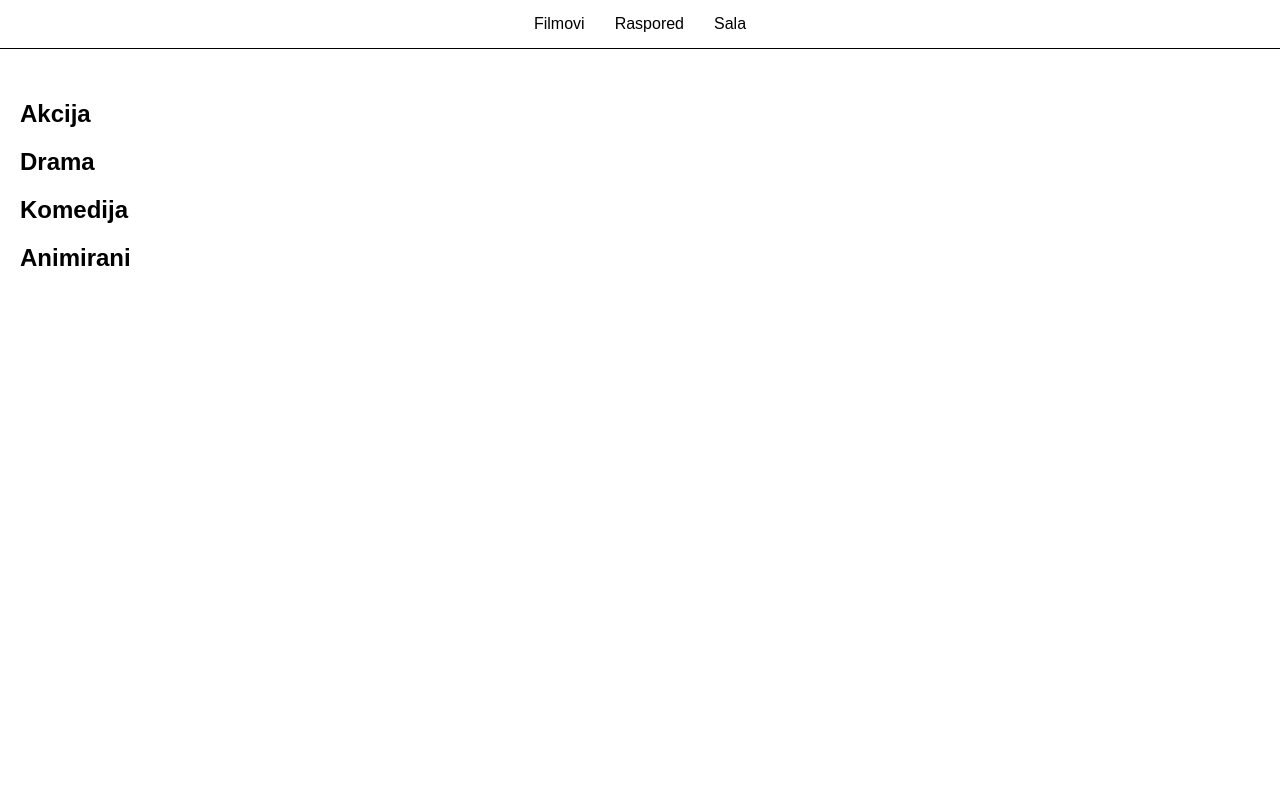
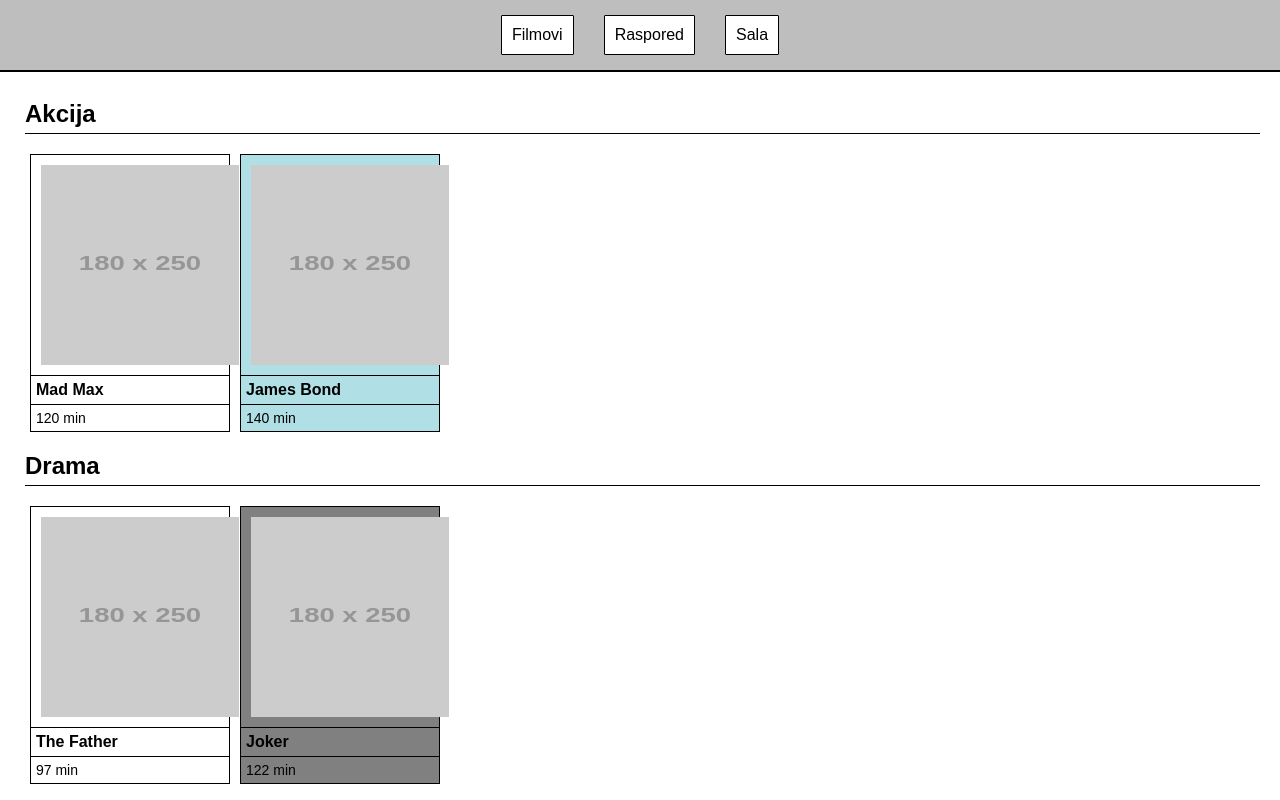
Before and after one commit to denistopic-art/kinoDenisTopic, a plain HTML site: page filmovi.html in a window 1280 px wide. Shown: the top 800 px of the page. Drawn offline with Linux system fonts and the light colour scheme; placeholder pictures from the web are drawn by us.

Commit message:
Doradjen navigacioni meni, implementiran u cjelosti prikaz filmova i žanrova istih, dodani stilovi.

```diff
--- a/filmovi.css
+++ b/filmovi.css
@@ -2,8 +2,8 @@ header{
     position:fixed;
     top:0;
     width: 100%;
-    border-bottom: 1px solid black ;
-    background:white;
+    border-bottom: 2px solid black ;
+    background:rgb(190, 190, 190);
 }
 body{
  margin:0;
@@ -18,7 +18,13 @@ ul{
 }
 li{
     margin:15px;
+    padding: 10px;
+    background-color: white;
+    border-color: black;
+    border: 1px solid black;
+    border-radius : 1px;
 }
+
 a{
     color:black;
     text-decoration:none;
@@ -27,3 +33,85 @@ main {
     margin-top: 60px;
     padding: 20px;
 }
+#akcija, #drama, #komedija, #animirani{
+    margin-bottom: 30px;
+}
+
+.filmovi{
+    display: flex;
+    flex-wrap: wrap;
+    gap: 10px;
+    margin-top: 20px;
+    margin-left: 10px;
+}
+
+.film{
+    flex-basis:200px;
+    box-sizing:border-box;
+    border:1px solid black;
+    display:flex;
+    flex-direction:column;
+}
+
+.film img{
+    width:100%;
+    height:auto;
+    display:block;
+    height: 200px;
+    padding:10px;
+
+}
+
+.trenutno{
+    background-color: white;
+    .naziv{
+        background:white;
+    }
+    .trajanje{
+        background:white;
+    }
+}
+
+.uskoro{
+    background-color: powderblue;
+    .naziv {
+        background:powderblue;
+    }
+    .trajanje {
+        background:powderblue;
+    }
+}
+
+.nije{
+    background-color: gray;
+        .naziv {
+        background:gray ;
+    }
+    .trajanje {
+        background:gray;
+    }
+}
+.film-info{
+    background:white;
+    border-top:1px solid black;
+    margin-top:auto;
+    width:100%;
+}
+
+.naziv{
+    padding:5px;
+    font-weight:bold;
+    border-bottom:1px solid black;
+    margin:0;
+}
+
+.trajanje{
+    padding:5px;
+    font-size:14px;
+    margin:0;
+}
+h2{
+    border-bottom:1px solid black;
+    padding-bottom:5px;
+    margin-left: 5px;
+}
--- a/filmovi.html
+++ b/filmovi.html
@@ -5,6 +5,7 @@
         <meta name = "viewport" content = "width=device-width, initial-scale=1.0">
         <link rel = "stylesheet" href = "filmovi.css">
     </head>
+    <body>
     <header>
         <nav>
             <ul>
@@ -14,25 +15,87 @@
             </ul>
         </nav>
     </header>
-    <body>
+
         <main>
             <div id="Akcija">
                 <h2>Akcija</h2>
-                <div class ="filmovi"></div>
+                <div class ="filmovi">
+                    <div class="film trenutno">
+                    <img src="https://via.placeholder.com/180x250" alt="Poster filma">
+
+                    <div class="film-info">
+                    <p class="naziv">Mad Max</p>
+                    <p class="trajanje">120 min</p>
+                    </div>
+                    </div>
+                    <div class="film uskoro">
+                        <img src="https://via.placeholder.com/180x250" alt="Poster filma">
+                        <div class="film-info">
+                        <p class="naziv">James Bond</p>
+                        <p class="trajanje">140 min</p>
+                    </div>
+                    </div>
+                </div>
             </div>
+
             <div id="drama">
                 <h2>Drama</h2>
-                <div class="filmovi"></div>
+                <div class="filmovi">
+                <div class="film trenutno">
+                    <img src="https://via.placeholder.com/180x250" alt="Poster filma">
+                   <div class="film-info">
+                    <p class="naziv">The Father</p>
+                    <p class="trajanje">97 min</p>
+                    </div>
+                </div>
+                <div class="film nije">
+                    <img src="https://via.placeholder.com/180x250" alt="Poster filma">
+                    <div class="film-info">
+                        <p class="naziv">Joker</p>
+                        <p class="trajanje">122 min</p>
+                    </div>
+                </div>
+            </div>
             </div>
 
             <div id="komedija">
                 <h2>Komedija</h2>
-                <div class="filmovi"></div>
+                <div class="filmovi">
+                    <div class="film uskoro">
+                        <img src="https://via.placeholder.com/180x250" alt="Poster filma">
+                        <div class="film-info">
+                            <p class="naziv">Free Guy 2</p>
+                            <p class="trajanje">110 min</p>
+                        </div>
+                    </div>
+                    <div class="film trenutno">
+                        <img src="https://via.placeholder.com/180x250" alt="Poster filma">
+                        <div class="film-info">
+                            <p class="naziv">Yes Day</p>
+                            <p class="trajanje">86 min</p>
+                        </div>
+                    </div>
+                </div>
             </div>
 
             <div id="animirani">
                 <h2>Animirani</h2>
-                <div class="filmovi"></div>
+                <div class="filmovi">
+                    <div class="film trenutno">
+                        <img src="https://via.placeholder.com/180x250" alt="Poster filma">
+                        <div class="film-info">
+                            <p class="naziv">Frozen</p>
+                            <p class="trajanje">102 min</p>
+                        </div>
+                    </div>
+                    <div class="film nije">
+                        <img src="https://via.placeholder.com/180x250" alt="Poster filma">
+                        <div class="film-info">
+                            <p class="naziv">Shrek</p>
+                            <p class="trajanje">90 min</p>
+                        </div>
+                    </div>
+                </div>
             </div>
         </main>
     </body>
```
